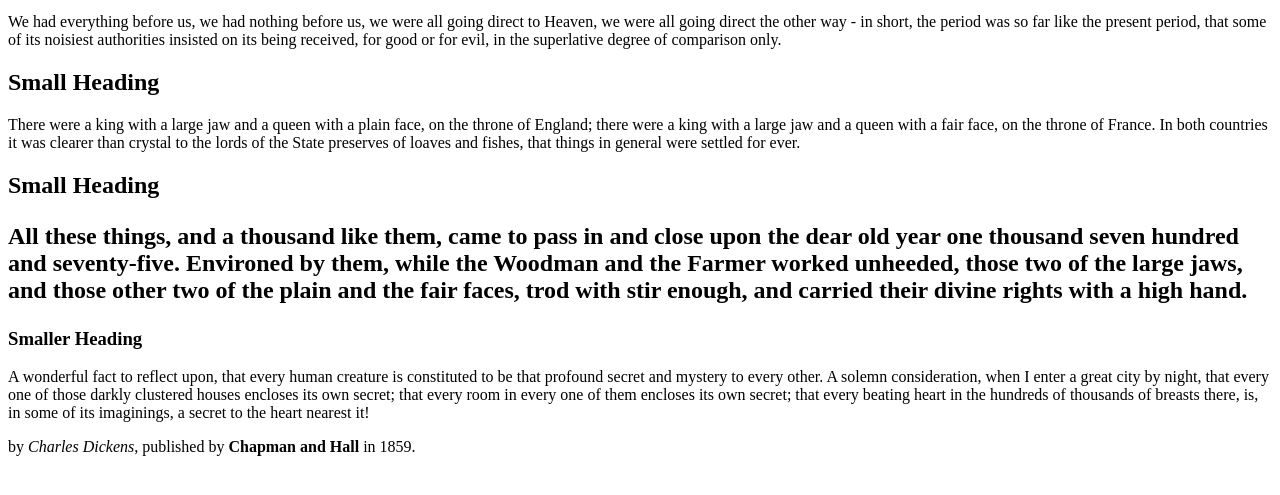
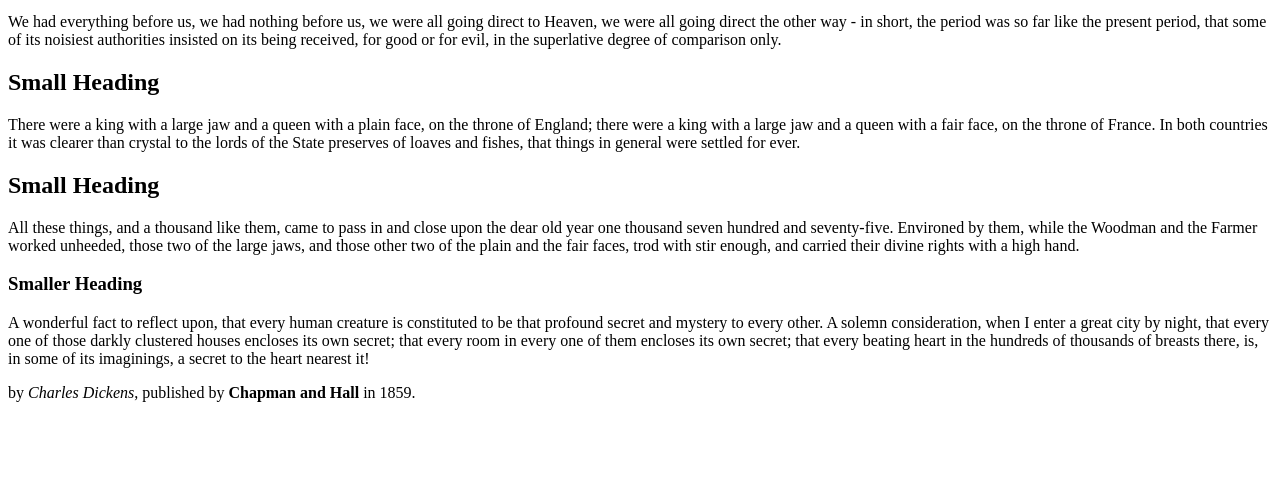
Before and after one commit to kilmartina/kilmartina.github.io, a plain HTML site: page page-1.html in a window 1280 px wide. Shown: the part 119-614 px from the top of the page. Drawn offline with Linux system fonts and the light colour scheme.

Commit message:
Add files via upload

```diff
--- a/page-1.html
+++ b/page-1.html
@@ -20,7 +20,7 @@
 <h2>Small Heading</h2>
 <p>There were a king with a large jaw and a queen with a plain face, on the throne of England; there were a king with a large jaw and a queen with a fair face, on the throne of France. In both countries it was clearer than crystal to the lords of the State preserves of loaves and fishes, that things in general were settled for ever.</p>
 
-<h2>Small Heading<h2>
+<h2>Small Heading</h2>
 <p>All these things, and a thousand like them, came to pass in and close upon the dear old year one thousand seven hundred and seventy-five. Environed by them, while the Woodman and the Farmer worked unheeded, those two of the large jaws, and those other two of the plain and the fair faces, trod with stir enough, and carried their divine rights with a high hand.</p>
 
 <h3>Smaller Heading</h3>
```
